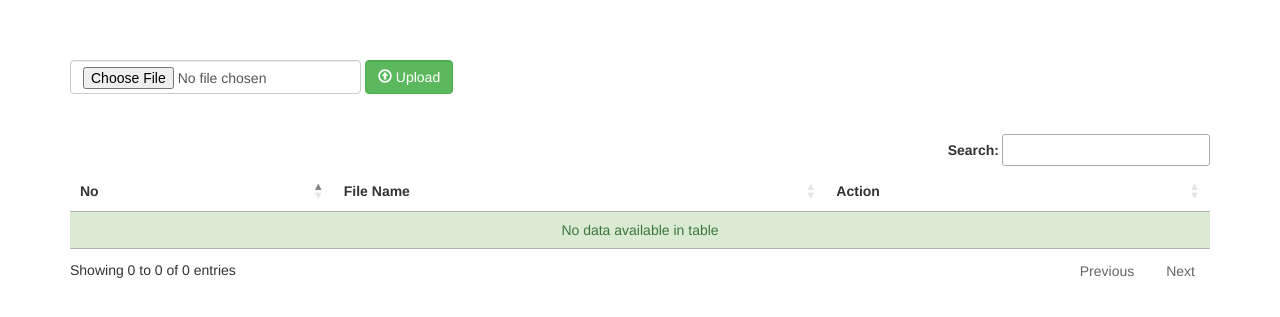
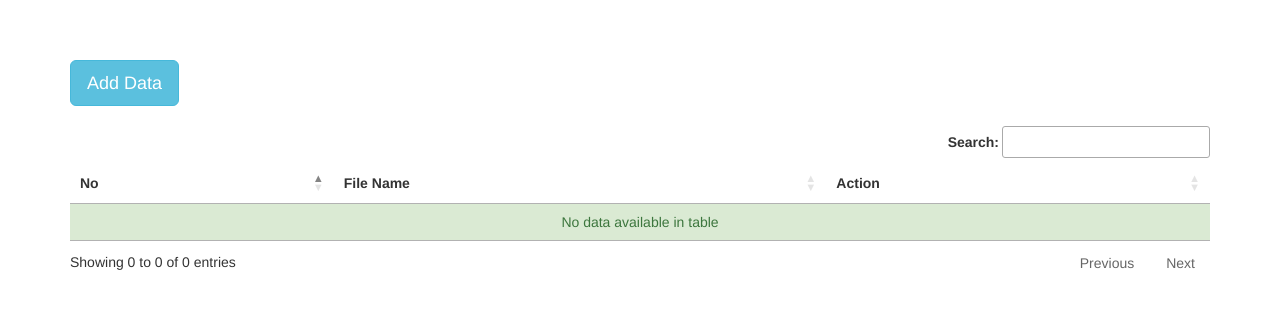
Before and after one commit to dedikahfi/uploadberkasproject, a PHP site: page / in a window 1280 px wide. Shown: the part 92-409 px from the top of the page. Run offline with PHP 8.4, Linux system fonts and the light colour scheme; data that the repository does not hold is empty; some libraries are stand-ins or nearby versions.

Commit message:
add modal for input data

```diff
--- a/index.php
+++ b/index.php
@@ -5,7 +5,13 @@
   <script src="https://ajax.googleapis.com/ajax/libs/jquery/3.1.0/jquery.min.js"></script>
   <link rel="stylesheet" href="https://maxcdn.bootstrapcdn.com/bootstrap/3.3.6/css/bootstrap.min.css" />
   <script src="https://maxcdn.bootstrapcdn.com/bootstrap/3.3.7/js/bootstrap.min.js"></script>
+  <script>
+function getDate(){
+    var today = new Date();
 
+document.getElementById("date").value = today.getFullYear() + '-' + ('0' + (today.getMonth() + 1)).slice(-2) + '-' + ('0' + today.getDate()).slice(-2);
+}
+</script>
   <!--Script CSS-->
   <link type="text/css" href='https://cdn.datatables.net/1.10.16/css/jquery.dataTables.min.css' rel='stylesheet'>
   <link type="text/css" href='https://cdn.datatables.net/responsive/2.2.1/css/responsive.dataTables.min.css' rel='stylesheet'>
@@ -24,10 +30,45 @@
 </nav>
 <br />
 <br />
-<form class="form-inline" method="POST" action="upload.php" enctype="multipart/form-data">
- <input class="form-control" type="file" name="upload"/>
- <button type="submit" class="btn btn-success form-control" name="submit"><span class="glyphicon glyphicon-upload"></span> Upload</button>
-</form>
+<button type="button" class="btn btn-info btn-lg" data-toggle="modal" data-target="#modalAddData">Add Data</button>
+<div id="modalAddData" class="modal fade" role="dialog">
+  <div class="modal-dialog">
+    <div class="modal-content">
+        <div class="modal-header">
+					<button type="button" class="close" data-dismiss="modal">&times;</button>
+					<h4 class="modal-title">Add Data</h4>
+				</div>
+				<!-- body modal -->
+				<div class="modal-body">
+            <form method="POST" action="upload.php" enctype="multipart/form-data" id="inputdata">
+            Tanggal <input class="form-control" type="date" value="<?php echo date('Y-m-d'); ?>" name="tanggal" required/><br>
+            No Surat<input class="form-control" type="text" name="nosurat" placeholder="No Surat" required/><br>
+            Asal Departemen<input class="form-control" type="text" name="asaldepartemen" placeholder="Asal Departemen" required/><br>
+            Departement Tujuan<input class="form-control" type="text" name="departementujuan" placeholder="Departemen Tujuan" required/><br>
+            Perihal<input class="form-control" type="text" name="perihal" placeholder="Perihal" required/><br>
+            Jumlah Lampiran<input class="form-control" type="text" name="jumlahlampiran" placeholder="Jumlah Lampiran" required/><br>
+            Cuplikan Redaksi Surat<input class="form-control" type="text" name="cuplikanredaksisurat" placeholder="Cuplikan Redaksi Surat" required/><br>
+            Jenis Surat<br>
+            <select name="listsurat" form="inputdata">
+            <option value="Memo">Memo</option>
+            <option value="BA">BA</option>
+            <option value="Tembusan">Tembusan</option>
+            </select><br><br>
+            Tanggal Upload<input class="form-control" type="date" value="<?php echo date('Y-m-d'); ?>" name="tanggalupload" required disabled/><br>
+
+            Upload Berkas<input class="form-control" type="file" name="upload"/><br><br>
+            <button class="btn btn-success" type="submit" class="btn btn-success form-control" name="submit"><span class="glyphicon glyphicon-upload"></span> Upload</button>
+            <button class="btn btn-danger" type="button" class="btn btn-default" data-dismiss="modal">Close</button>
+            </form>
+				</div>
+				<!-- footer modal -->
+				<div class="modal-footer">
+          <p>*Harap lengkapi data<p>
+				</div>
+    </div>
+  </div>
+</div>
+
 <br /><br />
 <div class="form-group">
 
--- a/upload.php
+++ b/upload.php
@@ -4,13 +4,14 @@ require_once 'config.php';
 if(ISSET($_POST['submit'])){
 	if($_FILES['upload']['name'] != "") {
 		$file = $_FILES['upload'];
+		$file_nosurat = $_POST['nosurat'];
 
 		$file_name = $file['name'];
 		$file_temp = $file['tmp_name'];
 		$name = explode('.', $file_name);
 		$path = "files/".$file_name;
 
-		$conn->query("INSERT INTO `file` (name, file) VALUES('$name[0]', '$path')") or die(mysqli_error($conn));
+		$conn->query("INSERT INTO `file` (name, file, nosurat) VALUES('$name[0]', '$path', '$file_nosurat')") or die(mysqli_error($conn));
 
 		move_uploaded_file($file_temp, $path);
 		header("location:index.php");
```
